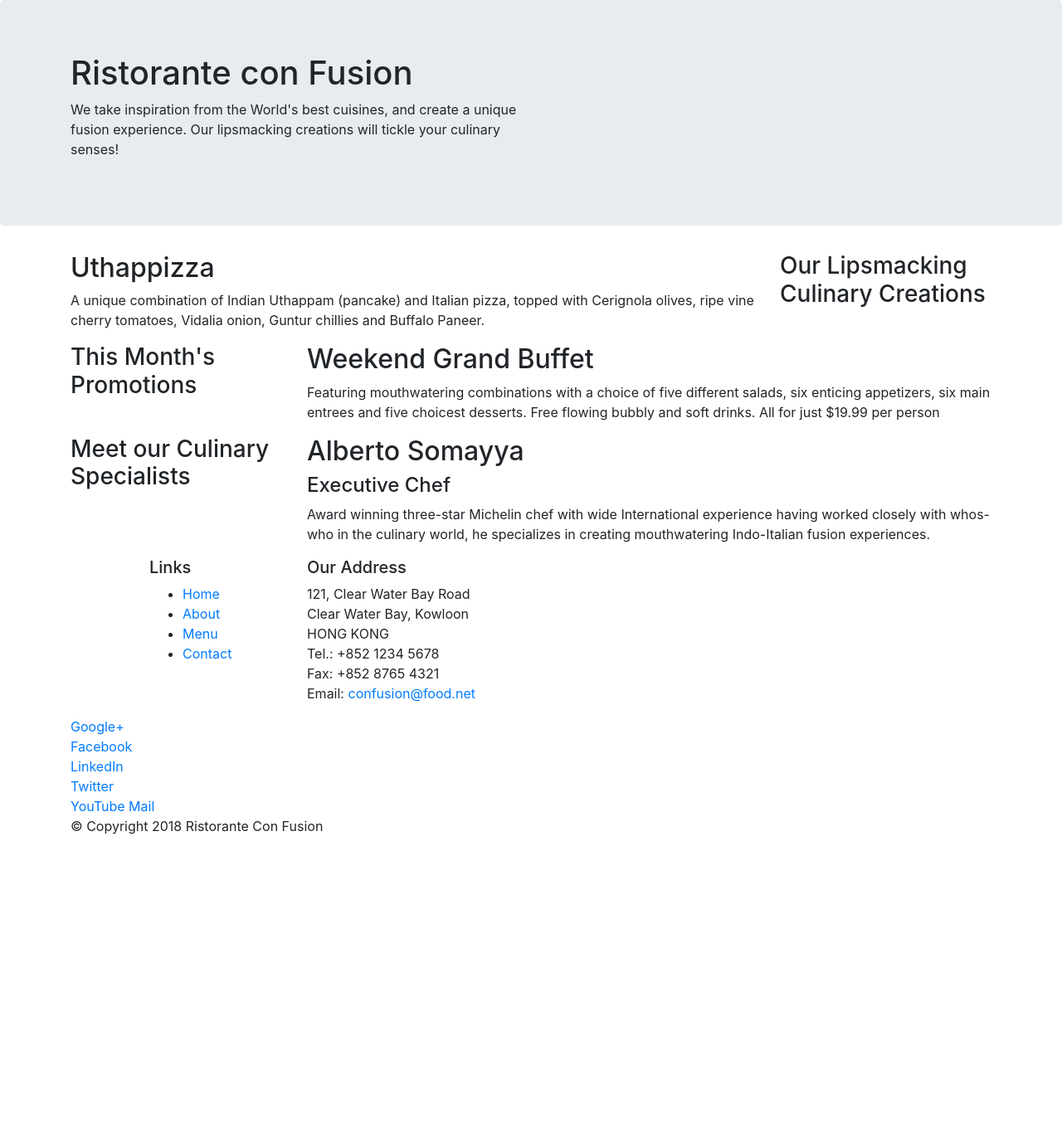
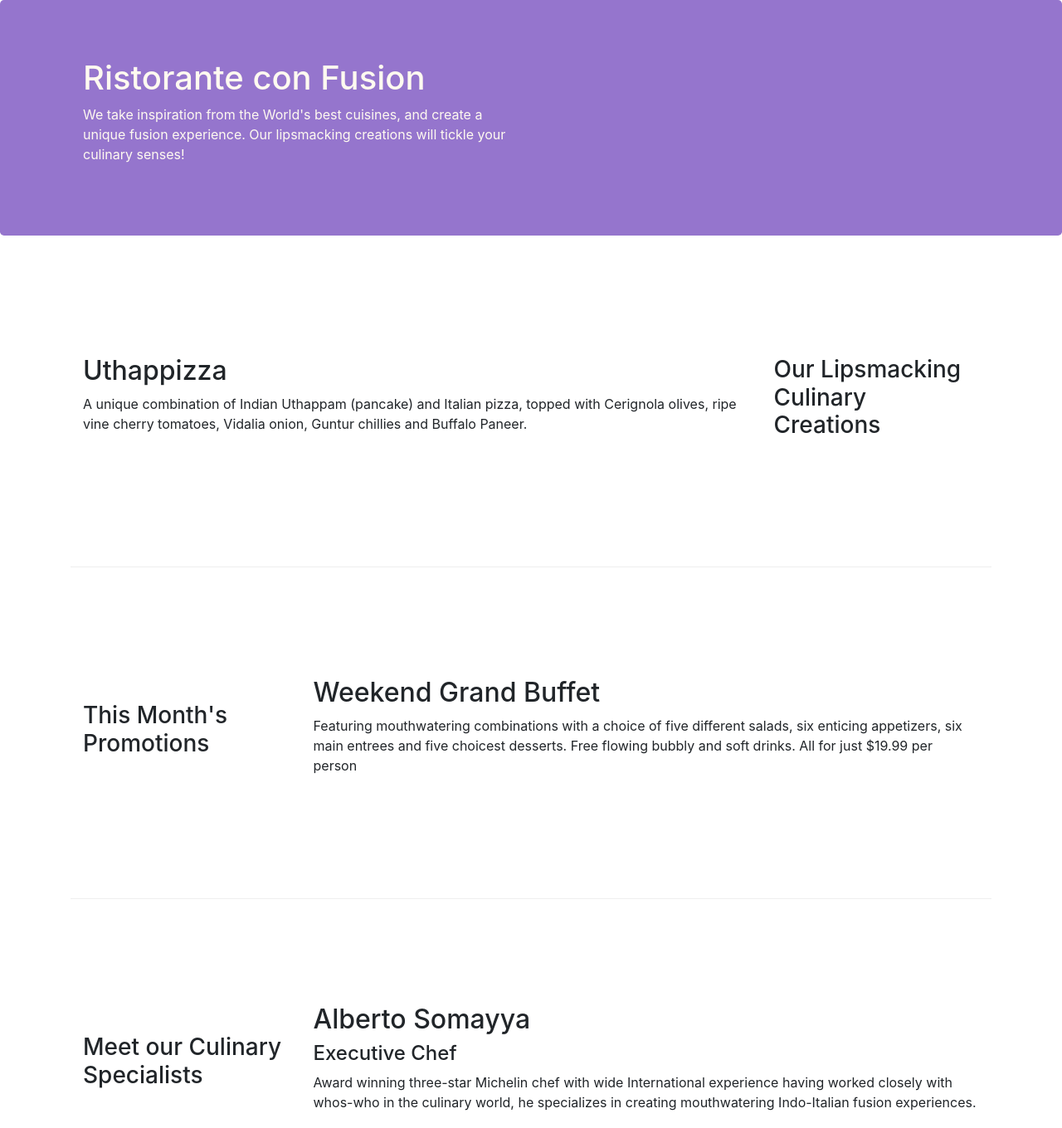
Before and after one commit to JessieKr/conFusion, a website: page index.html in a window 1280 px wide. Shown: the top 1360 px of the page at 83% size. Before the commit the page ends 1024 px from the top, so only its background shows below. Drawn offline with nearby package versions, Linux system fonts and the light colour scheme.

Commit message:
Bootstrap grid part two

```diff
--- /dev/null
+++ b/css/styles.css
@@ -0,0 +1,30 @@
+.row-header {
+    margin: 0px auto;
+    padding: 0px auto;
+}
+
+.row-content {
+    margin: 0px auto;
+    padding: 50px 0px 50px 0px;
+    border-bottom: 1px ridge;
+    min-height: 400px;
+}
+
+.footer {
+    background-color: #D1C4E9;
+    margin: -1px auto;
+    padding: 20px 0px 20px 0px;
+}
+
+.jumbotron {
+    padding: 70px 30px 70px 30px;
+    margin: 0px auto;
+    background: #9575CD;
+    color: floralwhite;
+}
+
+.adress {
+    font-size: 80%;
+    margin: 0px;
+    color: #0F0F0F;
+}
--- a/index.html
+++ b/index.html
@@ -9,6 +9,7 @@
 
     <!-- Bootstrap CSS-->
     <link rel="stylesheet" href="node_modules/bootstrap/dist/css/bootstrap.min.css">
+    <link rel="stylesheet" href="css/styles.css">
     <title>Ristorante Con Fusion</title>
 </head>
 
@@ -16,7 +17,7 @@
 
     <header class="jumbotron">
         <div class="container">
-            <div class="row">
+            <div class="row row-header">
                 <div class="col-12 col-sm-6">
                     <h1>Ristorante con Fusion</h1>
                     <p>We take inspiration from the World's best cuisines, and create a unique fusion experience. Our lipsmacking creations will tickle your culinary senses!</p>
@@ -28,7 +29,7 @@
     </header>
 
     <div class="container">
-        <div class="row">
+        <div class="row row-content align-items-center">
             <div class="col-12 col-sm-4 order-sm-last col-md-3">
                 <h3>Our Lipsmacking Culinary Creations</h3>
             </div>
@@ -39,7 +40,7 @@
         </div>
 
 
-        <div class="row">
+        <div class="row row-content align-items-center">
             <div class="col-12 col-sm-4 col-md-3">
                 <h3>This Month's Promotions</h3>
             </div>
@@ -49,7 +50,7 @@
             </div>
         </div>
 
-        <div class="row">
+        <div class="row row-content align-items-center">
             <div class="col-12 col-sm-4 order-sm-last col-md-3">
                 <h3>Meet our Culinary Specialists</h3>
             </div>
@@ -61,12 +62,12 @@
         </div>
     </div>
 
-    <footer>
+    <footer class="footer">
         <div class="container">
             <div class="row">
                 <div class="col-4 offset-1 col-sm-2">
                     <h5>Links</h5>
-                    <ul>
+                    <ul class="list-unstyled">
                         <li><a href="#">Home</a></li>
                         <li><a href="#">About</a></li>
                         <li><a href="#">Menu</a></li>
@@ -84,8 +85,8 @@
 		              Email: <a href="mailto:confusion@food.net">confusion@food.net</a>
 		           </address>
                 </div>
-                <div>
-                    <div class="col-12 col-sm-4">
+                <div class="col-12 col-sm-4 align-self-center">
+                    <div class="text-center">
                         <a href="http://google.com/+">Google+</a>
                         <a href="http://www.facebook.com/profile.php?id=">Facebook</a>
                         <a href="http://www.linkedin.com/in/">LinkedIn</a>
@@ -95,7 +96,7 @@
                     </div>
                 </div>
            </div>
-           <div class="row">
+           <div class="row justify-content-center">
                 <div class="col-auto">
                     <p>© Copyright 2018 Ristorante Con Fusion</p>
                 </div>
```
